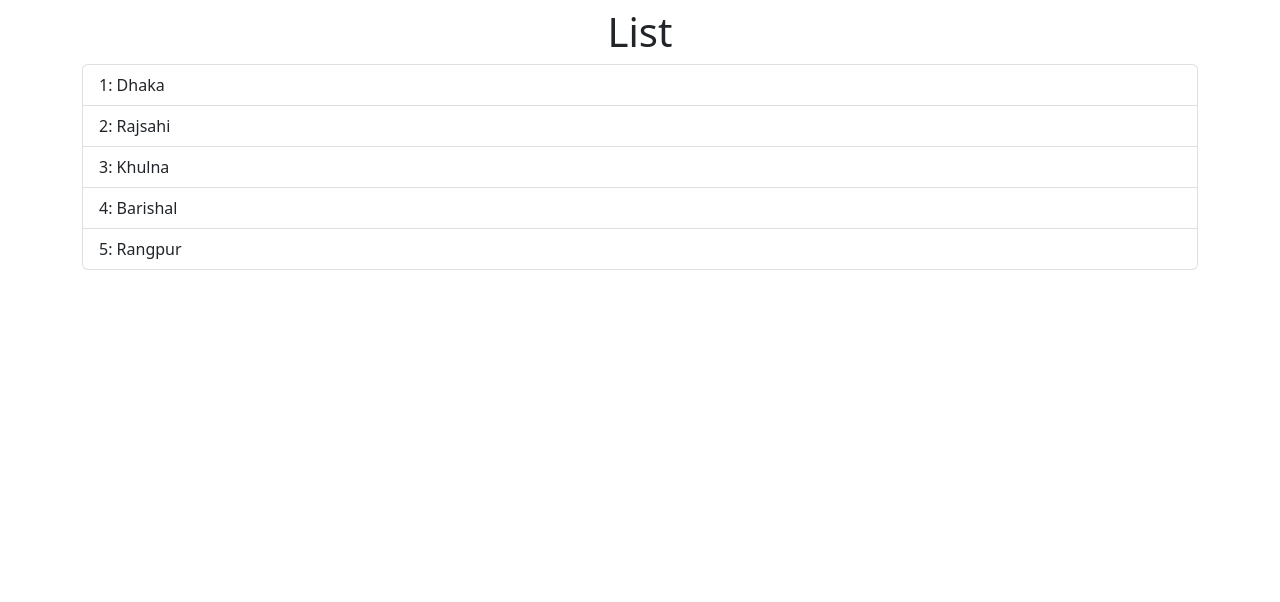
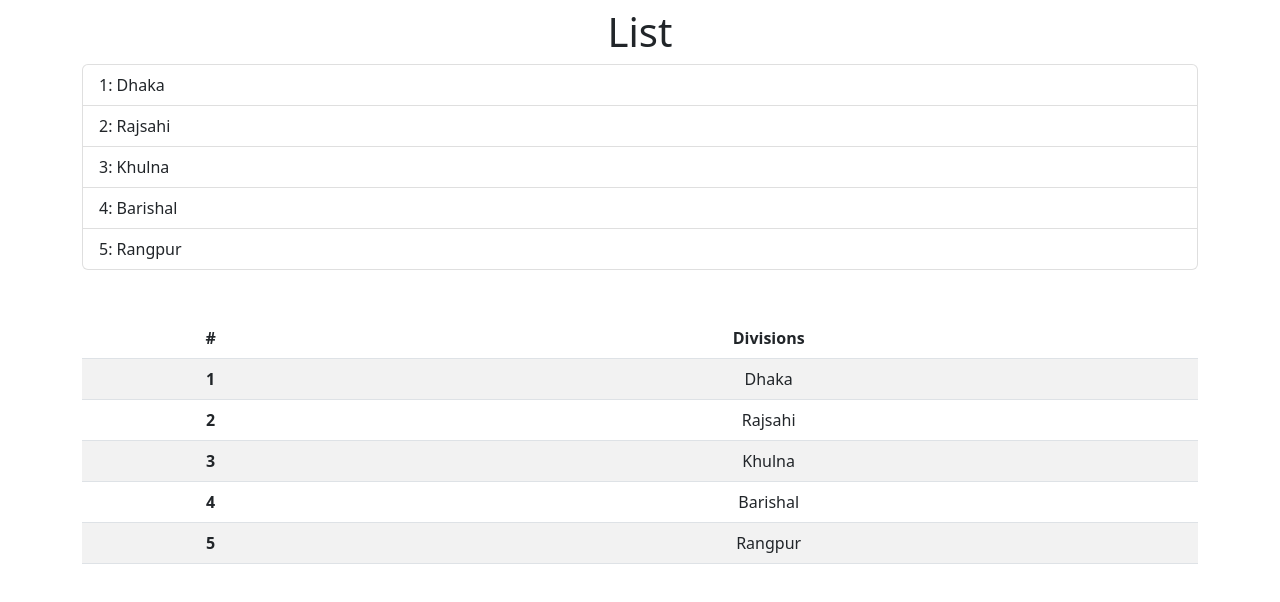
Before and after one commit to tamjidzihan/reactJS, a React (Vite) app: page / in a window 1280 px wide. Shown: the top 602 px of the page. Built offline with nearby package versions, Linux system fonts and the light colour scheme.

Commit message:
home 2024-03-30

```diff
--- a/src/components/ListGroup.tsx
+++ b/src/components/ListGroup.tsx
@@ -46,6 +46,26 @@ function ListGroup() {
                     <li className="list-group-item">A fourth item</li>
                     <li className="list-group-item">And a fifth one</li> */}
                 </ul>
+                <div>
+                    <table className="table table-striped text-center my-5">
+                        <thead className="thead-dark">
+                            <tr>
+                                <th scope="col">#</th>
+                                <th scope="col">Divisions</th>
+                            </tr>
+                        </thead>
+                        <tbody>
+                            {items.map((item, index) => (
+                                <tr key={item}>
+                                    <th scope="row">{index + 1}</th>
+                                    <td>{item}</td>
+                                </tr>
+                            ))
+                            }
+
+                        </tbody>
+                    </table>
+                </div>
             </div >
         </>
     );
```
